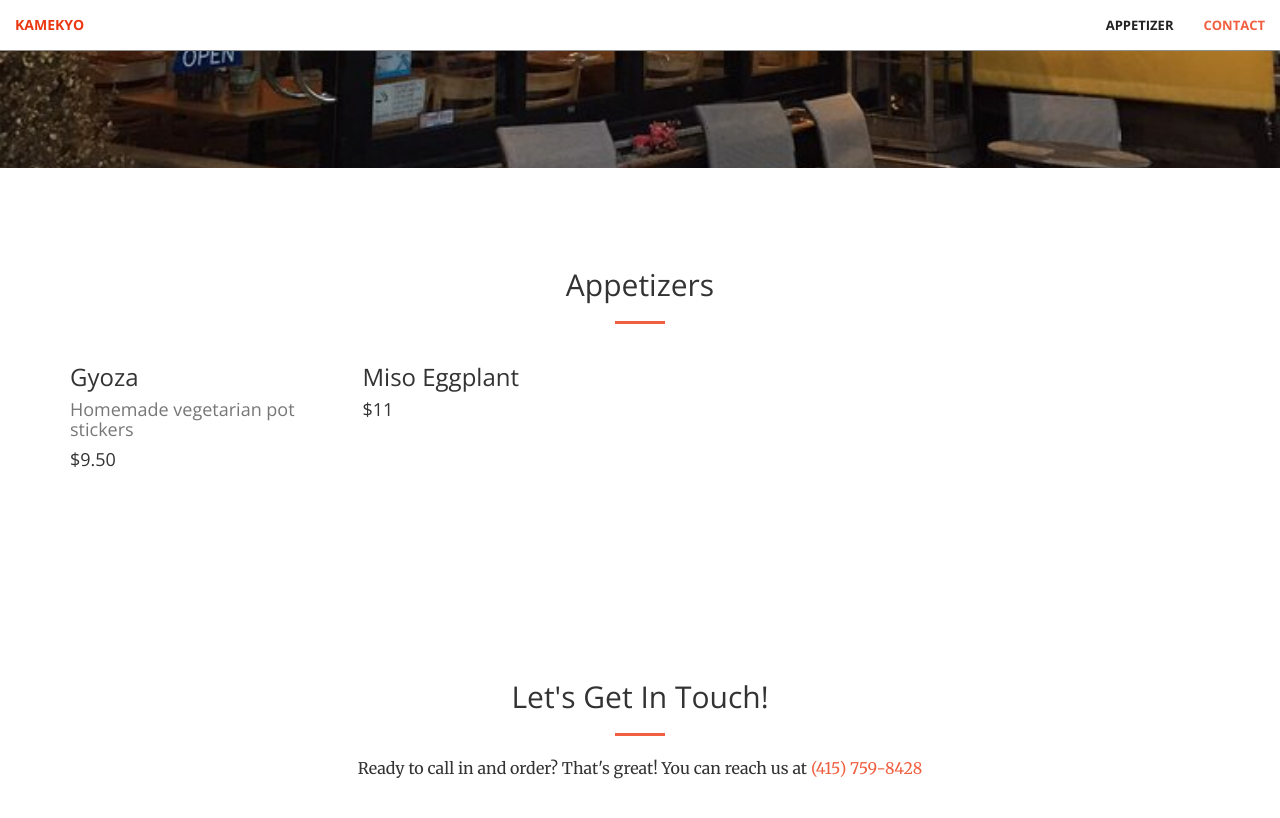
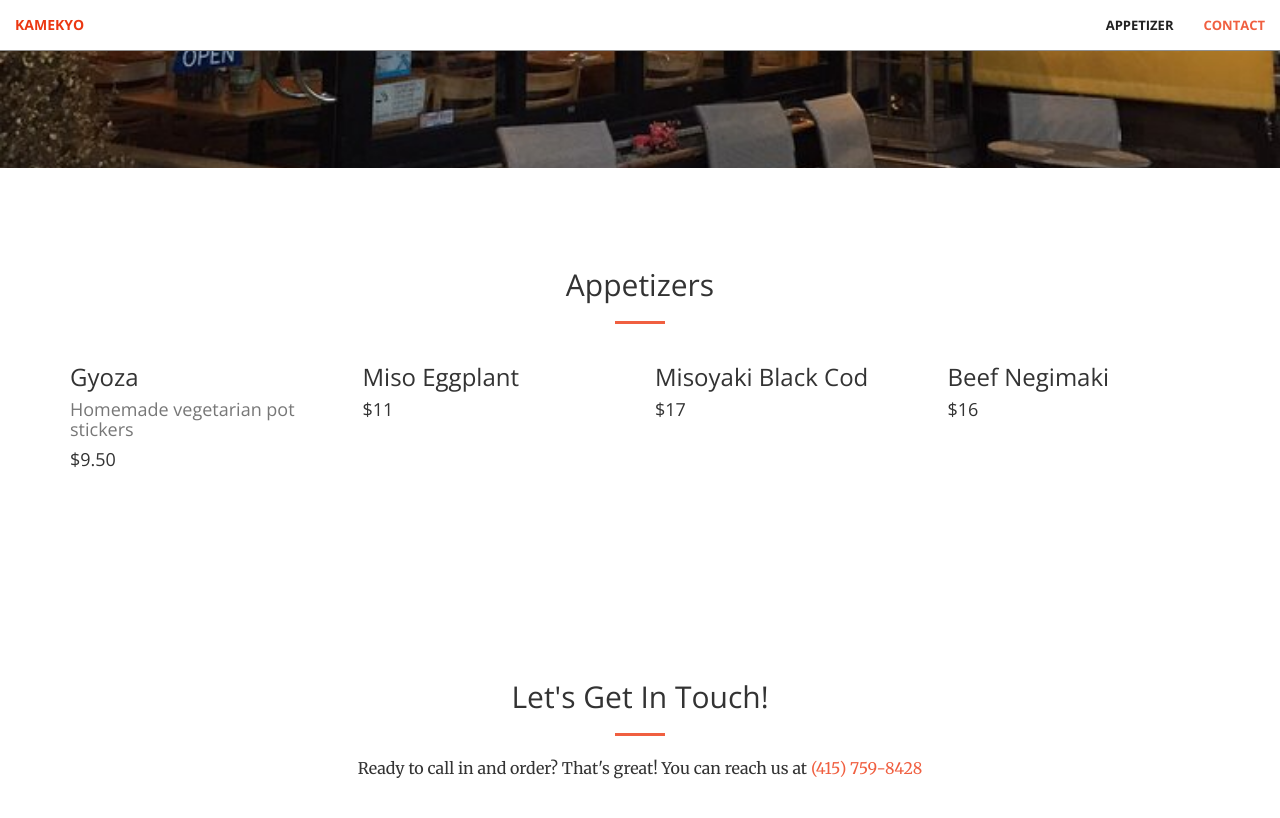
Before and after one commit to CyrusLiang/kamekyo, a Jekyll site: the page built from index.html, in a window 1280 px wide and 900 px high, scrolled down 732 px. Shown: the top 818 px of the window. Built offline with Jekyll 4.4.1, drawn with Linux system fonts in a browser that asks for light colours.

Commit message:
Update menuprice

```diff
--- a/_includes/appetizers.html
+++ b/_includes/appetizers.html
@@ -19,7 +19,19 @@
             <div class="col-lg-3 col-sm-6">
                 <div class="food-box">
                     <h3>Miso Eggplant</h3>
-                    <h4 id="eggplant"></h4>
+                    <h4 id="eggp"></h4>
+                </div>
+            </div>
+            <div class="col-lg-3 col-sm-6">
+                <div class="food-box">
+                    <h3>Misoyaki Black Cod</h3>
+                    <h4 id="misoyaki"></h4>
+                </div>
+            </div>
+            <div class="col-lg-3 col-sm-6">
+                <div class="food-box">
+                    <h3>Beef Negimaki</h3>
+                    <h4 id="bnegi"></h4>
                 </div>
             </div>
         </div>
--- a/js/menuprice.js
+++ b/js/menuprice.js
@@ -3,5 +3,7 @@
  */
 $(document).ready(function(){
     document.getElementById("gyoza").innerHTML = "$9.50";
-    document.getElementById("eggplant").innerHTML = "$11";
+    document.getElementById("eggp").innerHTML = "$11";
+    document.getElementById("misoyaki").innerHTML = "$17";
+    document.getElementById("bnegi").innerHTML = "$16";
 })
```
